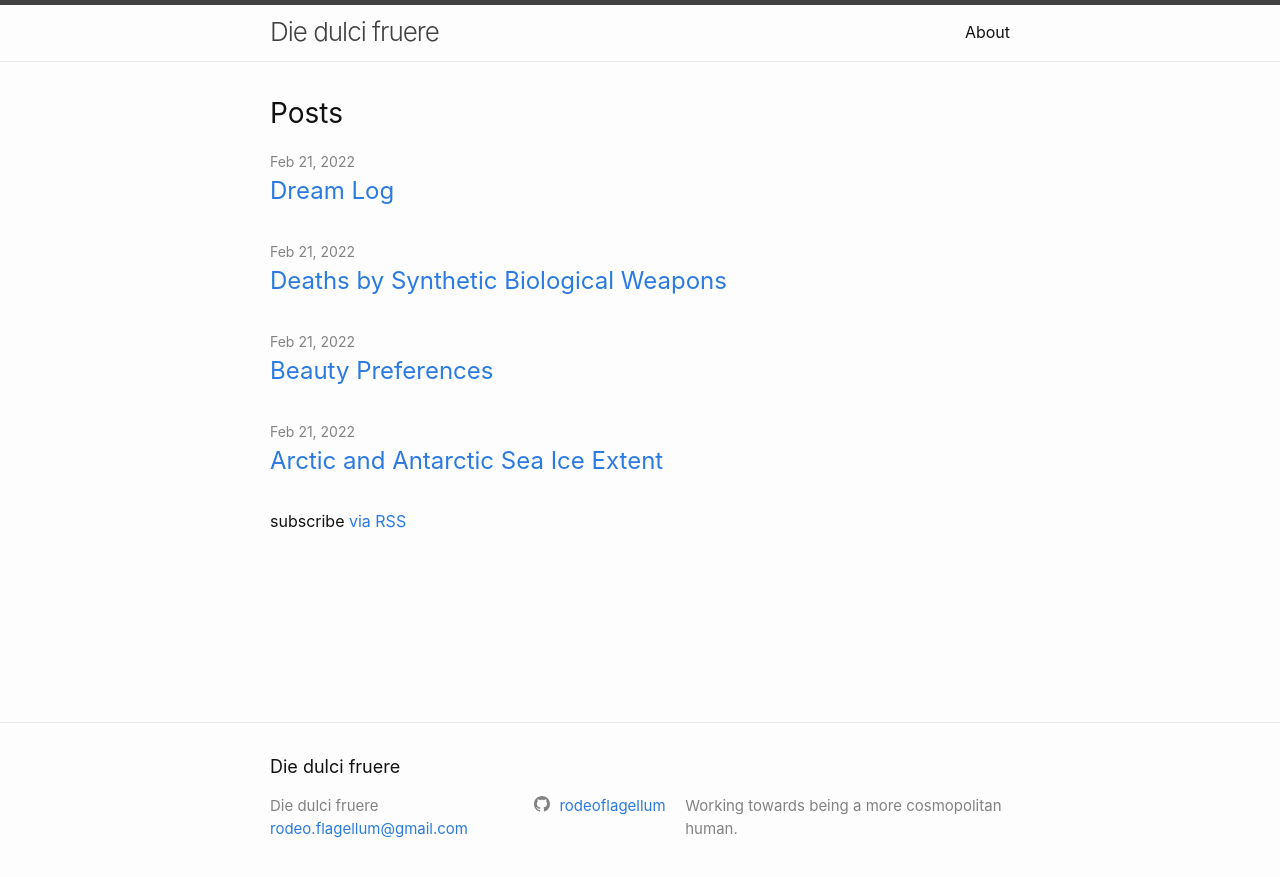
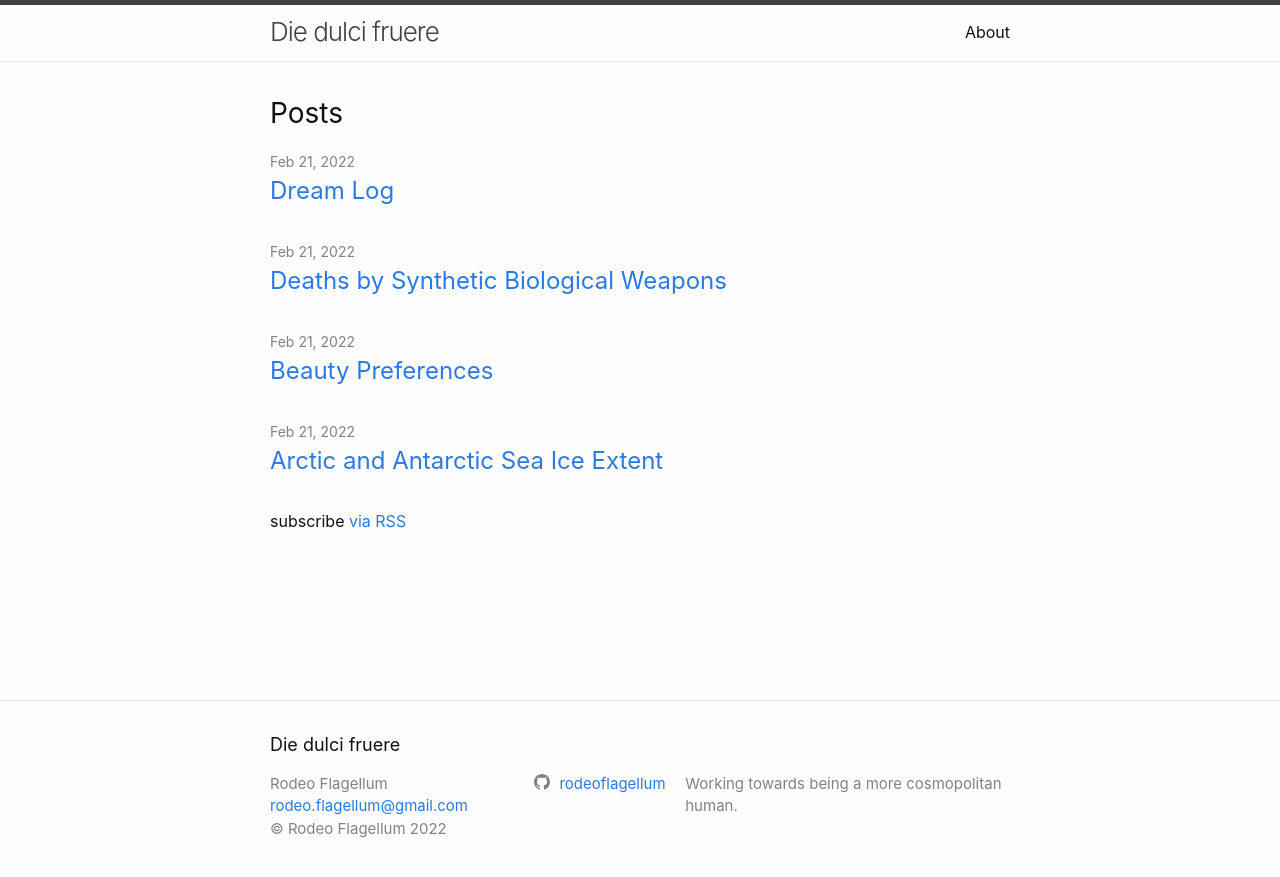
Before and after one commit to rodeoflagellum/rodeoflagellum.github.io, a Jekyll site: the page built from index.markdown, in a window 1280 px wide. Shown: the top 877 px of the page. Built offline with Jekyll 4.4.1, drawn with Linux system fonts in a browser that asks for light colours.

Commit message:
regular theme

```diff
--- a/_config.yml
+++ b/_config.yml
@@ -26,6 +26,12 @@
 url: "https://rodeoflagellum.github.io" # the base hostname & protocol for your site, e.g. http://example.com
 twitter_username:
 github_username:  "rodeoflagellum"
+
+# New fields, not defaulted
+author: Rodeo Flagellum
+copyright: "Rodeo Flagellum"
+title-logo:
+
 
 # Build settings
 # Remove minima theme, now this is a regular theme
--- a/_includes/footer.html
+++ b/_includes/footer.html
@@ -18,6 +18,9 @@
             {%- if site.email -%}
             <li><a class="u-email" href="mailto:{{ site.email }}">{{ site.email }}</a></li>
             {%- endif -%}
+            {%- if site.copyright -%}
+            <li>&copy; {{ site.copyright }} {{ 'now' | date: "%Y" }}</li>
+            {%- endif -%}
         </ul>
       </div>
 
--- a/_includes/header.html
+++ b/_includes/header.html
@@ -3,7 +3,17 @@
   <div class="wrapper">
     {%- assign default_paths = site.pages | map: "path" -%}
     {%- assign page_paths = site.header_pages | default: default_paths -%}
+
+    <!-- Originally from minima
     <a class="site-title" rel="author" href="{{ "/" | relative_url }}">{{ site.title | escape }}</a>
+    -->
+    <a class="site-title" rel="author" href="{{ "/" | relative_url }}">
+      {%- if site.title-logo -%}
+        <img src="{{ site.title-logo | relative_url }}" alt="{{ site.title | escape }}">
+      {%- else -%}
+        {{ site.title | escape }}
+      {%- endif -%}</a>
+
 
     {%- if page_paths -%}
       <nav class="site-nav">
```
